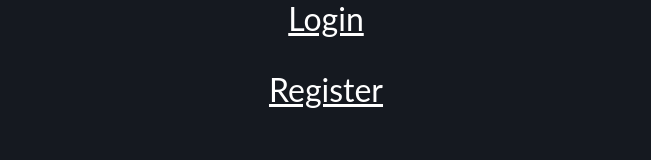
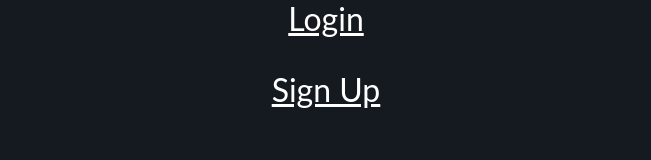
Before and after one commit to Lambda-CS-BuildWeek-MUD-TeamL/l-frontend, a React (Create React App) app: page / in a window 1280 px wide. Shown: the part 137-297 px from the top of the page, without its empty margins (314-965 px from the left). Built offline with nearby package versions, Linux system fonts and the light colour scheme.

Commit message:
switch login and register endpoints to cs21 be

```diff
--- a/src/components/LandingPage.js
+++ b/src/components/LandingPage.js
@@ -11,7 +11,7 @@ export default class LandingPage extends React.Component {
             <div className='landing-div'>
                 <h3>CS21 Build Week 1 - Team L - MUD</h3>
                 <Link className='landing-link' to='/login'>Login</Link>
-                <Link className='landing-link' to='/register'>Register</Link>
+                <Link className='landing-link' to='/signup'>Sign Up</Link>
             </div>
         )
     }
--- a/src/components/Login.js
+++ b/src/components/Login.js
@@ -13,7 +13,7 @@ export default class Login extends React.Component {
 
   handleSubmit = event => {
     event.preventDefault();
-    const endpoint = "https://lambda-mud-test.herokuapp.com/api/login/";
+    const endpoint = "https://cs21teaml.herokuapp.com/api/login/";
     axios
       .post(endpoint, this.state)
       .then(res => {
--- a/src/components/SignUp.js
+++ b/src/components/SignUp.js
@@ -15,7 +15,7 @@ export default class SignUp extends React.Component {
 
   handleSubmit = event => {
     event.preventDefault();
-    const endpoint = "https://lambda-mud-test.herokuapp.com/api/registration/";
+    const endpoint = "https://cs21teaml.herokuapp.com/api/registration/";
     axios
       .post(endpoint, this.state)
       .then(res => {
```
